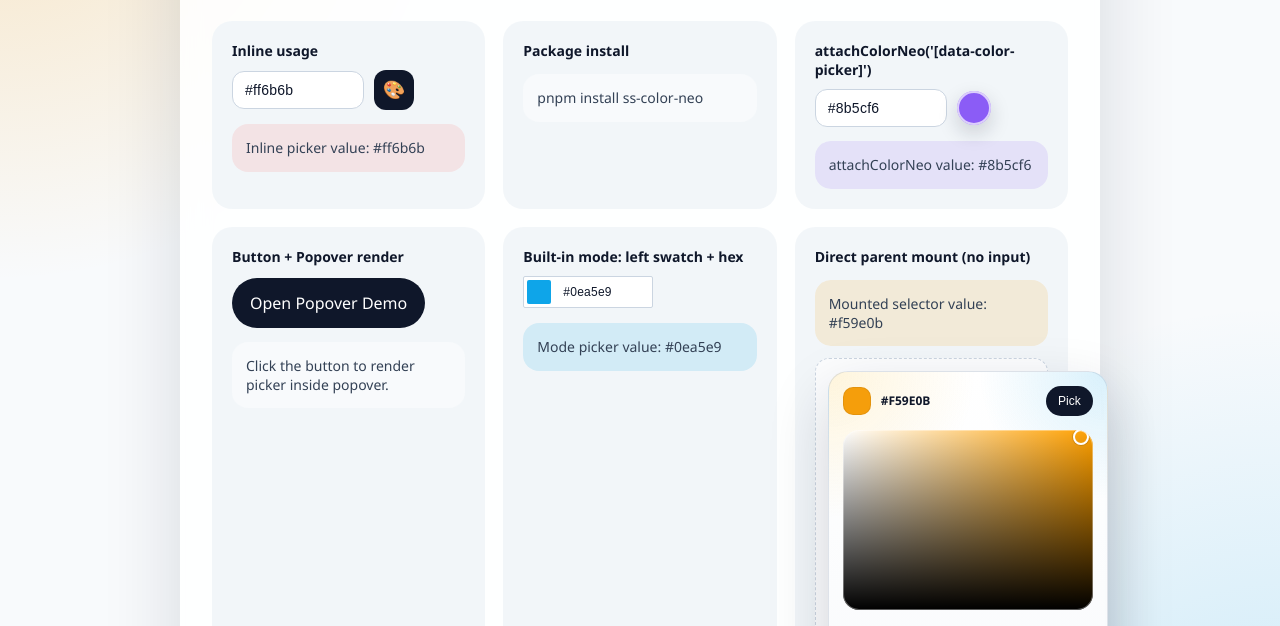
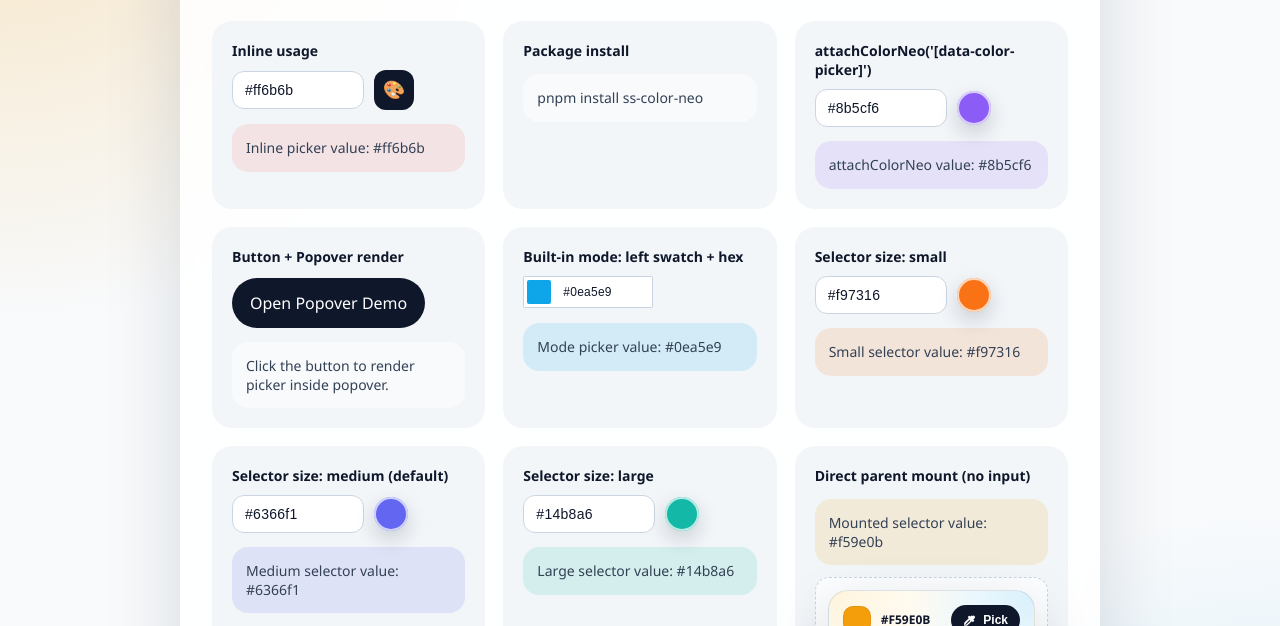
Before and after one commit to nakumar-upland/ss-color-neo, a website built with Vite: page index.html in a window 1280 px wide. Shown: the part 174-800 px from the top of the page. Built offline with nearby package versions, Linux system fonts and the light colour scheme.

Commit message:
Add selector sizes, debounced hex input, and demo/UI updates

```diff
--- a/demo/main.ts
+++ b/demo/main.ts
@@ -3,10 +3,16 @@ import { ColorNeo, attachColorNeo, mountColorNeo } from '../src';
 const inlineInput = document.querySelector<HTMLInputElement>('#inline-color');
 const modalInput = document.querySelector<HTMLInputElement>('#modal-color');
 const modeInput = document.querySelector<HTMLInputElement>('#mode-color');
+const smallInput = document.querySelector<HTMLInputElement>('#small-color');
+const mediumInput = document.querySelector<HTMLInputElement>('#medium-color');
+const largeInput = document.querySelector<HTMLInputElement>('#large-color');
 const attachedInput = document.querySelector<HTMLInputElement>('#attached-color');
 const inlineOutput = document.querySelector<HTMLDivElement>('#inline-output');
 const modalOutput = document.querySelector<HTMLDivElement>('#modal-output');
 const modeOutput = document.querySelector<HTMLDivElement>('#mode-output');
+const smallOutput = document.querySelector<HTMLDivElement>('#small-output');
+const mediumOutput = document.querySelector<HTMLDivElement>('#medium-output');
+const largeOutput = document.querySelector<HTMLDivElement>('#large-output');
 const attachedOutput = document.querySelector<HTMLDivElement>('#attached-output');
 const popoverOutput = document.querySelector<HTMLDivElement>('#popover-output');
 const mountOutput = document.querySelector<HTMLDivElement>('#mount-output');
@@ -23,10 +29,16 @@ if (
   !inlineInput ||
   !modalInput ||
   !modeInput ||
+  !smallInput ||
+  !mediumInput ||
+  !largeInput ||
   !attachedInput ||
   !inlineOutput ||
   !modalOutput ||
   !modeOutput ||
+  !smallOutput ||
+  !mediumOutput ||
+  !largeOutput ||
   !attachedOutput ||
   !popoverOutput ||
   !mountOutput ||
@@ -68,6 +80,30 @@ const modePicker = new ColorNeo(modeInput, {
   }
 });
 
+const smallPicker = new ColorNeo(smallInput, {
+  size: 'small',
+  onChange: (hex) => {
+    smallOutput.textContent = `Small selector value: ${hex}`;
+    smallOutput.style.background = `${hex}22`;
+  }
+});
+
+const mediumPicker = new ColorNeo(mediumInput, {
+  size: 'medium',
+  onChange: (hex) => {
+    mediumOutput.textContent = `Medium selector value: ${hex}`;
+    mediumOutput.style.background = `${hex}22`;
+  }
+});
+
+const largePicker = new ColorNeo(largeInput, {
+  size: 'large',
+  onChange: (hex) => {
+    largeOutput.textContent = `Large selector value: ${hex}`;
+    largeOutput.style.background = `${hex}22`;
+  }
+});
+
 const [attachedPicker] = attachColorNeo('[data-color-picker]', {
   onChange: (hex) => {
     attachedOutput.textContent = `attachColorNeo value: ${hex}`;
@@ -76,6 +112,7 @@ const [attachedPicker] = attachColorNeo('[data-color-picker]', {
 });
 
 const mountedPicker = mountColorNeo(mountRoot, {
+  size: 'large',
   value: '#f59e0b',
   onChange: (hex) => {
     mountOutput.textContent = `Mounted selector value: ${hex}`;
@@ -86,6 +123,9 @@ const mountedPicker = mountColorNeo(mountRoot, {
 inlinePicker.setValue(inlineInput.value, true);
 modalPicker.setValue(modalInput.value, true);
 modePicker.setValue(modeInput.value, true);
+smallPicker.setValue(smallInput.value, true);
+mediumPicker.setValue(mediumInput.value, true);
+largePicker.setValue(largeInput.value, true);
 attachedPicker?.setValue(attachedInput.value, true);
 mountedPicker.setValue('#f59e0b', true);
 
--- a/index.html
+++ b/index.html
@@ -205,6 +205,7 @@
         border: 1px dashed #cbd5e1;
         border-radius: 14px;
         background: rgba(255, 255, 255, 0.76);
+        width: min(100%, 240px);
       }
     </style>
   </head>
@@ -247,6 +248,21 @@
           <div id="mode-output" class="color-output"></div>
         </div>
         <div class="card">
+          <label for="small-color">Selector size: small</label>
+          <input id="small-color" value="#f97316" />
+          <div id="small-output" class="color-output"></div>
+        </div>
+        <div class="card">
+          <label for="medium-color">Selector size: medium (default)</label>
+          <input id="medium-color" value="#6366f1" />
+          <div id="medium-output" class="color-output"></div>
+        </div>
+        <div class="card">
+          <label for="large-color">Selector size: large</label>
+          <input id="large-color" value="#14b8a6" />
+          <div id="large-output" class="color-output"></div>
+        </div>
+        <div class="card">
           <label>Direct parent mount (no input)</label>
           <div id="mount-output" class="color-output">Selector is mounted directly in the box below.</div>
           <div id="mount-root" class="mount-root"></div>
--- a/src/color-neo.ts
+++ b/src/color-neo.ts
@@ -5,6 +5,7 @@ export interface ColorNeoOptions {
   value?: string;
   closeOnSelect?: boolean;
   mode?: 'default' | 'hex-swatch-left';
+  size?: 'small' | 'medium' | 'large';
   onChange?: (hex: string) => void;
 }
 
@@ -40,9 +41,12 @@ export class ColorNeo {
   private readonly isInlineMount: boolean;
   private readonly mountContainer: HTMLElement | null;
   private readonly mode: NonNullable<ColorNeoOptions['mode']>;
+  private readonly size: NonNullable<ColorNeoOptions['size']>;
   private readonly options: Required<Pick<ColorNeoOptions, 'closeOnSelect'>> & Omit<ColorNeoOptions, 'closeOnSelect'>;
   private readonly boundDocumentClick: (event: MouseEvent) => void;
   private readonly boundEscape: (event: KeyboardEvent) => void;
+  private readonly hexInputDebounceMs = 2000;
+  private hexInputTimer: number | null = null;
 
   constructor(target: string | HTMLInputElement | HTMLElement, options: ColorNeoOptions = {}) {
     const targetElement = typeof target === 'string' ? document.querySelector<HTMLElement>(target) : target;
@@ -74,9 +78,11 @@ export class ColorNeo {
       closeOnSelect: options.closeOnSelect ?? false,
       onChange: options.onChange,
       mode: options.mode ?? 'default',
+      size: options.size ?? 'medium',
       value: options.value
     };
     this.mode = this.options.mode ?? 'default';
+    this.size = this.options.size ?? 'medium';
 
     this.input.classList.add('color-neo-input');
     this.input.spellcheck = false;
@@ -96,6 +102,7 @@ export class ColorNeo {
 
     this.popup = document.createElement('div');
     this.popup.className = 'color-neo-popup';
+    this.popup.classList.add(`color-neo-popup--${this.size}`);
     this.popup.hidden = true;
 
     const topbar = document.createElement('div');
@@ -115,7 +122,16 @@ export class ColorNeo {
     this.eyeDropperButton = document.createElement('button');
     this.eyeDropperButton.type = 'button';
     this.eyeDropperButton.className = 'color-neo-eyedropper';
-    this.eyeDropperButton.textContent = 'Pick';
+    const eyeDropperIcon = document.createElement('span');
+    eyeDropperIcon.className = 'color-neo-eyedropper-icon';
+    eyeDropperIcon.setAttribute('aria-hidden', 'true');
+    eyeDropperIcon.innerHTML = '<svg viewBox="0 0 24 24" focusable="false"><path d="M15.8 5.2a2.8 2.8 0 0 1 4 4l-2 2 1.2 1.2a1 1 0 0 1 0 1.4l-1.4 1.4a1 1 0 0 1-1.4 0L15 14l-6.7 6.7a4 4 0 0 1-2.8 1.2H3a1 1 0 0 1-1-1v-2.5a4 4 0 0 1 1.2-2.8L9.9 9 8.6 7.8a1 1 0 0 1 0-1.4L10 5a1 1 0 0 1 1.4 0l1.2 1.2 2-2zM4 19v1h1a2 2 0 0 0 1.4-.6l6.2-6.2-1.4-1.4L5.6 17.4A2 2 0 0 0 5 18.8V19H4z"/></svg>';
+
+    const eyeDropperLabel = document.createElement('span');
+    eyeDropperLabel.className = 'color-neo-eyedropper-label';
+    eyeDropperLabel.textContent = 'Pick';
+
+    this.eyeDropperButton.append(eyeDropperIcon, eyeDropperLabel);
     this.eyeDropperButton.hidden = !('EyeDropper' in window);
 
     topbar.append(preview, this.eyeDropperButton);
@@ -174,8 +190,8 @@ export class ColorNeo {
   open(anchor?: HTMLElement): void {
     this.popupAnchor = anchor ?? null;
     this.attachPopupToHost();
+    this.popup.hidden = false;
     this.positionPopup();
-    this.popup.hidden = false;
   }
 
   close(): void {
@@ -192,6 +208,11 @@ export class ColorNeo {
   }
 
   destroy(): void {
+    if (this.hexInputTimer !== null) {
+      window.clearTimeout(this.hexInputTimer);
+      this.hexInputTimer = null;
+    }
+
     document.removeEventListener('mousedown', this.boundDocumentClick);
     document.removeEventListener('keydown', this.boundEscape);
     window.removeEventListener('resize', this.positionPopup);
@@ -275,9 +296,7 @@ export class ColorNeo {
         return;
       }
 
-      if (isValidHex(this.input.value)) {
-        this.setValue(this.input.value, true);
-      }
+      this.scheduleHexInputSync(this.input.value);
     });
 
     this.popupInput.addEventListener('input', () => {
@@ -285,9 +304,7 @@ export class ColorNeo {
         return;
       }
 
-      if (isValidHex(this.popupInput.value)) {
-        this.setValue(this.popupInput.value, true);
-      }
+      this.scheduleHexInputSync(this.popupInput.value);
     });
 
     this.hueSlider.addEventListener('input', () => {
@@ -350,13 +367,14 @@ export class ColorNeo {
     if (this.isInlineMount) {
       this.popup.style.left = '0px';
       this.popup.style.top = '0px';
+      this.popup.style.right = 'auto';
       return;
     }
 
     const anchorElement = this.popupAnchor ?? this.wrapper;
     const rect = anchorElement.getBoundingClientRect();
-    const popupWidth = 280;
-    const popupHeight = 340;
+    const popupWidth = this.popup.offsetWidth || 280;
+    const popupHeight = this.popup.offsetHeight || 340;
     const gap = 10;
     const left = clamp(rect.left, 8, window.innerWidth - popupWidth - 8);
     const top = rect.bottom + popupHeight + gap > window.innerHeight ? rect.top - popupHeight - gap : rect.bottom + gap;
@@ -364,6 +382,19 @@ export class ColorNeo {
     this.popup.style.left = `${left}px`;
     this.popup.style.top = `${Math.max(8, top)}px`;
   };
+
+  private scheduleHexInputSync(value: string): void {
+    if (this.hexInputTimer !== null) {
+      window.clearTimeout(this.hexInputTimer);
+    }
+
+    this.hexInputTimer = window.setTimeout(() => {
+      if (isValidHex(value)) {
+        this.setValue(value, true);
+      }
+      this.hexInputTimer = null;
+    }, this.hexInputDebounceMs);
+  }
 
   private syncUi(hex: string, emitEvents: boolean): void {
     const normalized = normalizeHex(hex);
--- a/src/styles.ts
+++ b/src/styles.ts
@@ -56,9 +56,12 @@ export const COLOR_NEO_CSS = `
 }
 
 .color-neo-popup {
+  --color-neo-popup-width: 260px;
+  --color-neo-swatch-height: 180px;
   position: fixed;
   z-index: 9999;
-  width: 280px;
+  box-sizing: border-box;
+  width: min(var(--color-neo-popup-width), calc(100vw - 16px));
   padding: 14px;
   border: 1px solid rgba(148, 163, 184, 0.28);
   border-radius: 20px;
@@ -70,6 +73,21 @@ export const COLOR_NEO_CSS = `
   backdrop-filter: blur(16px);
 }
 
+.color-neo-popup--small {
+  --color-neo-popup-width: 220px;
+  --color-neo-swatch-height: 140px;
+}
+
+.color-neo-popup--medium {
+  --color-neo-popup-width: 260px;
+  --color-neo-swatch-height: 180px;
+}
+
+.color-neo-popup--large {
+  --color-neo-popup-width: 320px;
+  --color-neo-swatch-height: 220px;
+}
+
 .color-neo-popup[hidden] {
   display: none;
 }
@@ -78,7 +96,8 @@ export const COLOR_NEO_CSS = `
   position: relative;
   left: 0;
   top: 0;
-  max-width: 320px;
+  width: min(var(--color-neo-popup-width), 100%);
+  max-width: 100%;
 }
 
 .color-neo-topbar {
@@ -114,13 +133,32 @@ export const COLOR_NEO_CSS = `
   display: inline-flex;
   align-items: center;
   justify-content: center;
+  gap: 6px;
   border: 0;
   border-radius: 999px;
   padding: 8px 12px;
   background: #0f172a;
   color: #fff;
   font-size: 12px;
+  font-weight: 700;
+  line-height: 1;
   cursor: pointer;
+}
+
+.color-neo-eyedropper-icon {
+  display: inline-flex;
+  width: 14px;
+  height: 14px;
+}
+
+.color-neo-eyedropper-icon svg {
+  width: 14px;
+  height: 14px;
+  fill: currentColor;
+}
+
+.color-neo-eyedropper-label {
+  display: inline-block;
 }
 
 .color-neo-eyedropper[hidden] {
@@ -130,7 +168,7 @@ export const COLOR_NEO_CSS = `
 .color-neo-swatch {
   position: relative;
   width: 100%;
-  height: 180px;
+  height: var(--color-neo-swatch-height);
   border-radius: 16px;
   cursor: crosshair;
   overflow: hidden;
--- a/tests/color-neo.test.ts
+++ b/tests/color-neo.test.ts
@@ -19,6 +19,41 @@ describe('ColorNeo', () => {
 
     input.click();
     expect(picker.popup.hidden).toBe(false);
+  });
+
+  it('uses medium popup size by default', () => {
+    document.body.innerHTML = '<div id="app"><input id="color" value="#123456" /></div>';
+    const input = document.querySelector<HTMLInputElement>('#color');
+
+    if (!input) {
+      throw new Error('input missing');
+    }
+
+    const picker = new ColorNeo(input);
+
+    expect(picker.popup.classList.contains('color-neo-popup--medium')).toBe(true);
+  });
+
+  it('supports small and large popup sizes', () => {
+    document.body.innerHTML = `
+      <div id="app">
+        <input id="small" value="#123456" />
+        <input id="large" value="#abcdef" />
+      </div>
+    `;
+
+    const smallInput = document.querySelector<HTMLInputElement>('#small');
+    const largeInput = document.querySelector<HTMLInputElement>('#large');
+
+    if (!smallInput || !largeInput) {
+      throw new Error('size inputs missing');
+    }
+
+    const smallPicker = new ColorNeo(smallInput, { size: 'small' });
+    const largePicker = new ColorNeo(largeInput, { size: 'large' });
+
+    expect(smallPicker.popup.classList.contains('color-neo-popup--small')).toBe(true);
+    expect(largePicker.popup.classList.contains('color-neo-popup--large')).toBe(true);
   });
 
   it('renders directly inside a provided parent element', () => {
@@ -116,6 +151,38 @@ describe('ColorNeo', () => {
     expect(onChange).toHaveBeenCalledWith('#00ff00');
   });
 
+  it('debounces hex typing updates by 2 seconds', () => {
+    vi.useFakeTimers();
+
+    try {
+      document.body.innerHTML = '<div id="app"><input id="color" value="#111111" /></div>';
+      const input = document.querySelector<HTMLInputElement>('#color');
+
+      if (!input) {
+        throw new Error('input missing');
+      }
+
+      const onChange = vi.fn();
+      const picker = new ColorNeo(input, { onChange });
+
+      input.value = '000';
+      input.dispatchEvent(new Event('input', { bubbles: true }));
+
+      expect(onChange).toHaveBeenCalledTimes(0);
+
+      vi.advanceTimersByTime(1999);
+      expect(onChange).toHaveBeenCalledTimes(0);
+
+      vi.advanceTimersByTime(1);
+      expect(onChange).toHaveBeenCalledWith('#000000');
+      expect(input.value).toBe('#000000');
+
+      picker.destroy();
+    } finally {
+      vi.useRealTimers();
+    }
+  });
+
   it('opens the eyedropper when supported', async () => {
     document.body.innerHTML = '<div id="app"><input id="color" value="#000000" /></div>';
     const input = document.querySelector<HTMLInputElement>('#color');
```
Also changed, not shown: README.md.
